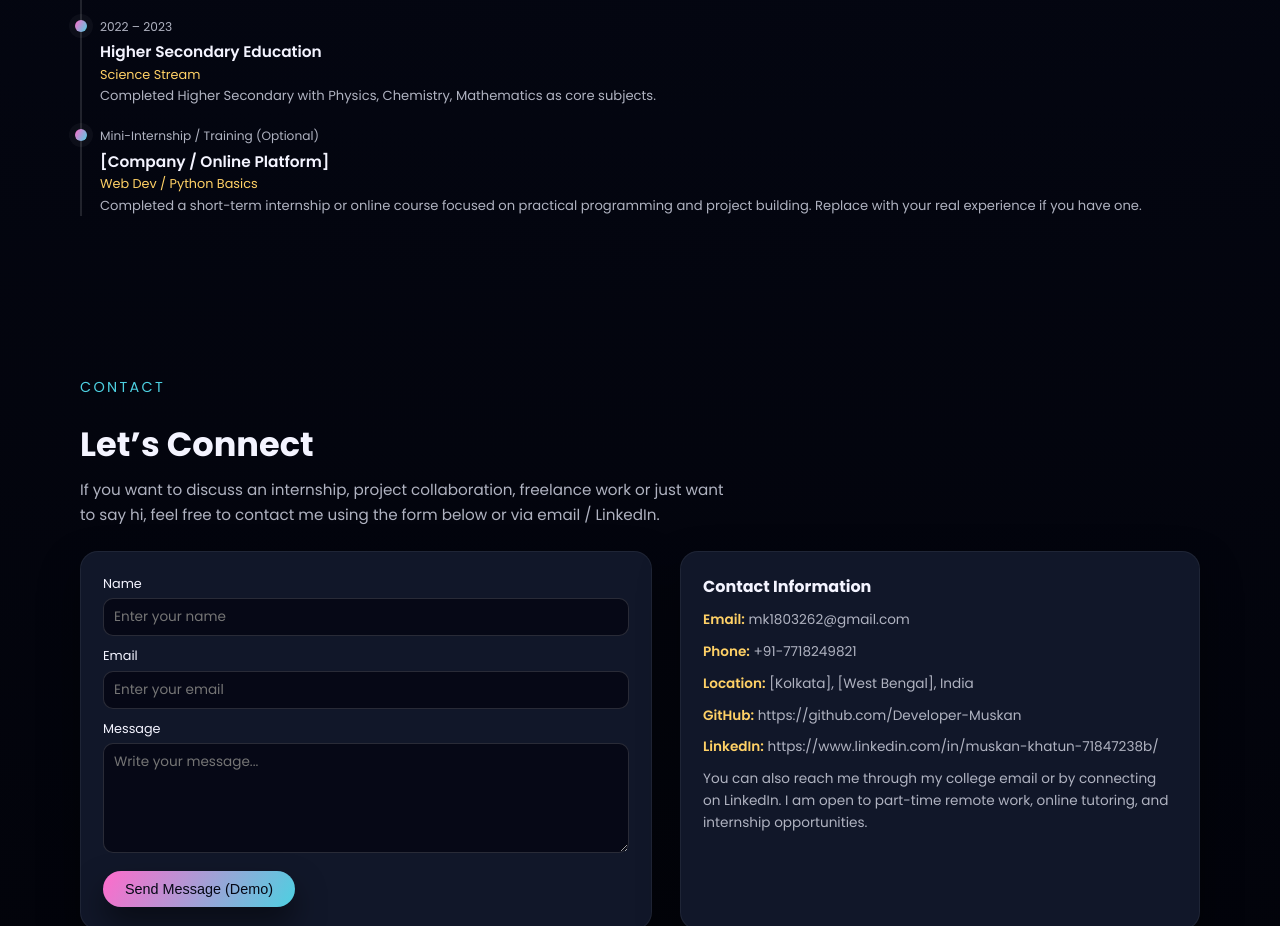
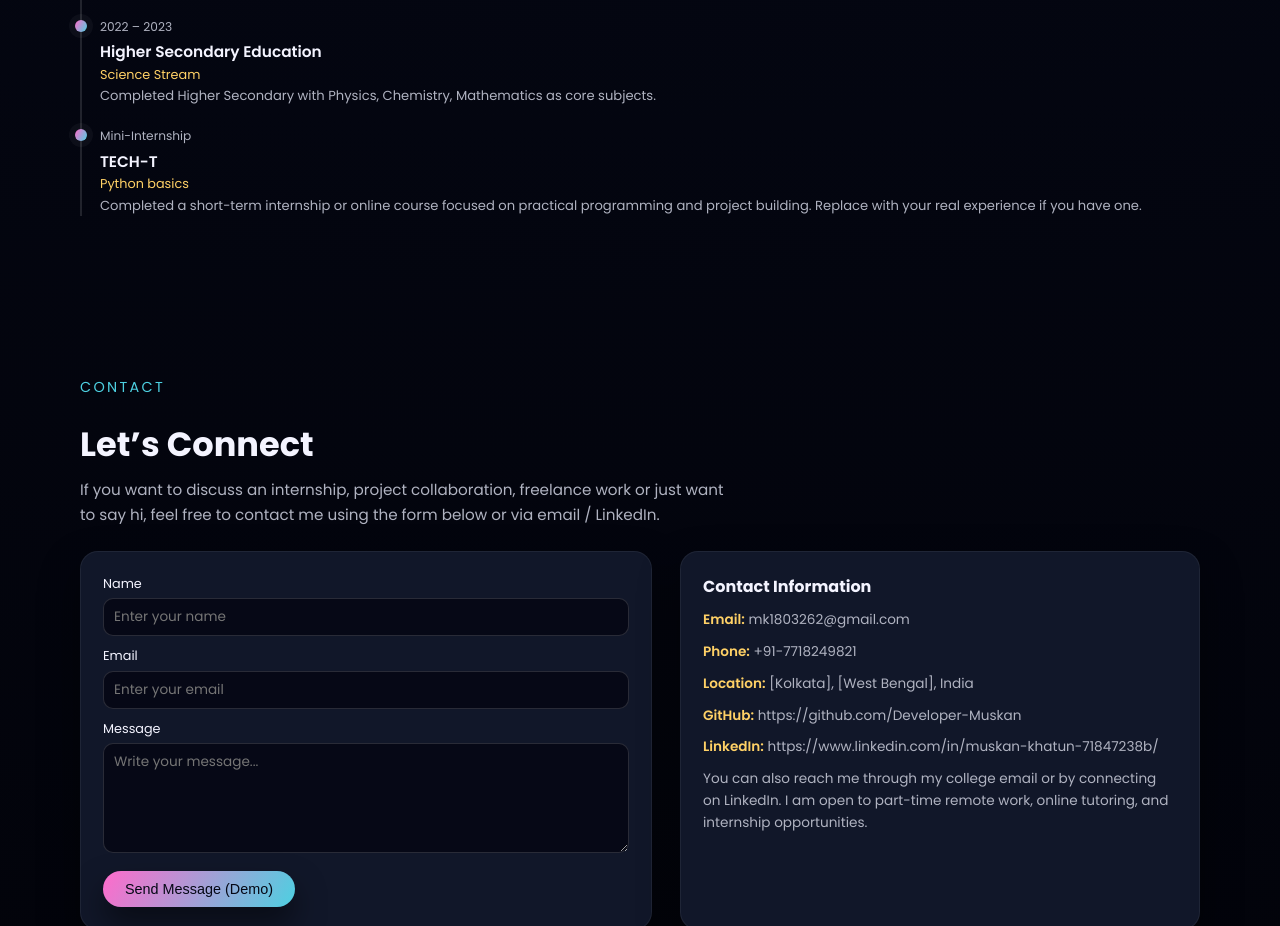
Before and after one commit to Developer-Muskan/portfolio, a plain HTML site: page index.html in a window 1280 px wide. Shown: the part 3253-4179 px from the top of the page. Drawn offline with Linux system fonts and the light colour scheme.

Commit message:
Update index.html

```diff
--- a/index.html
+++ b/index.html
@@ -1139,9 +1139,9 @@
 
           <div class="timeline-item">
             <div class="timeline-dot"></div>
-            <div class="timeline-date">Mini-Internship / Training (Optional)</div>
-            <div class="timeline-title">[Company / Online Platform]</div>
-            <div class="timeline-subtitle">Web Dev / Python Basics</div>
+            <div class="timeline-date">Mini-Internship</div>
+            <div class="timeline-title">TECH-T</div>
+            <div class="timeline-subtitle">Python basics</div>
             <p class="timeline-desc">
               Completed a short-term internship or online course focused on
               practical programming and project building. Replace with your
```
